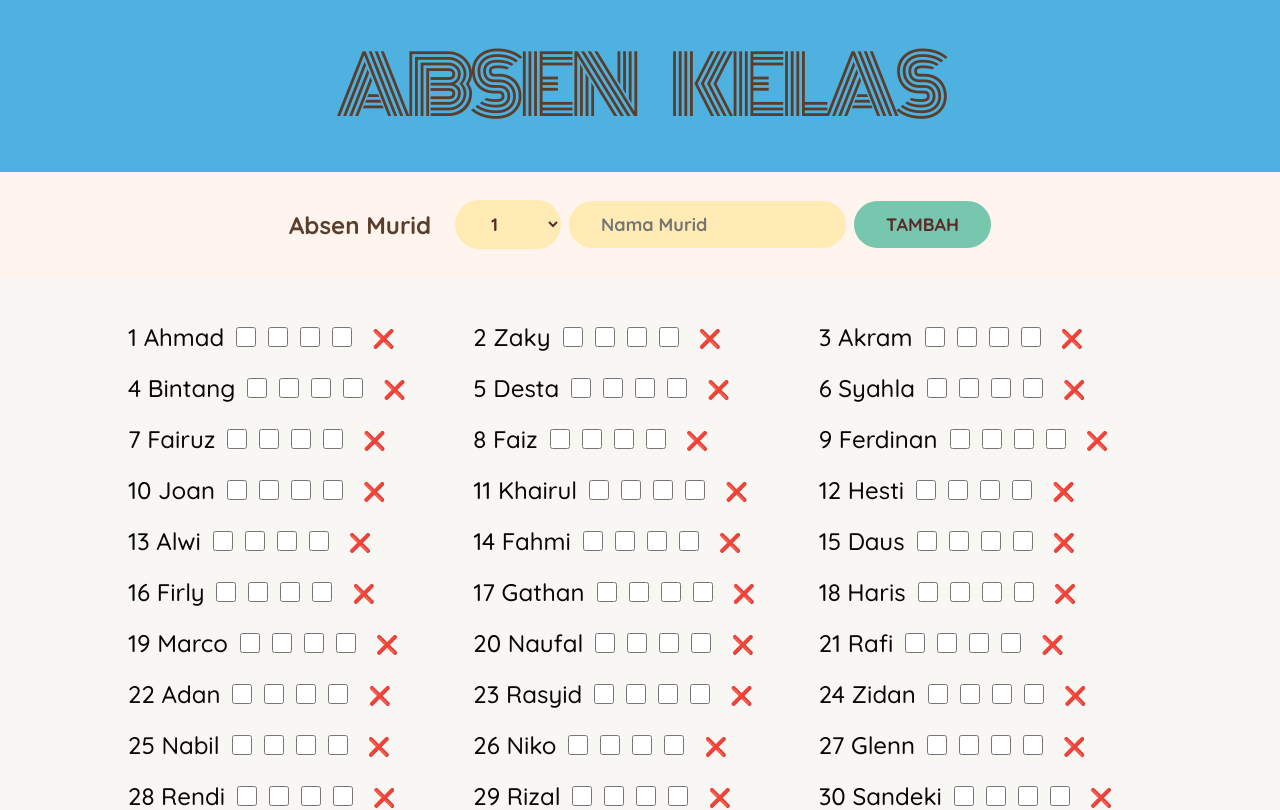
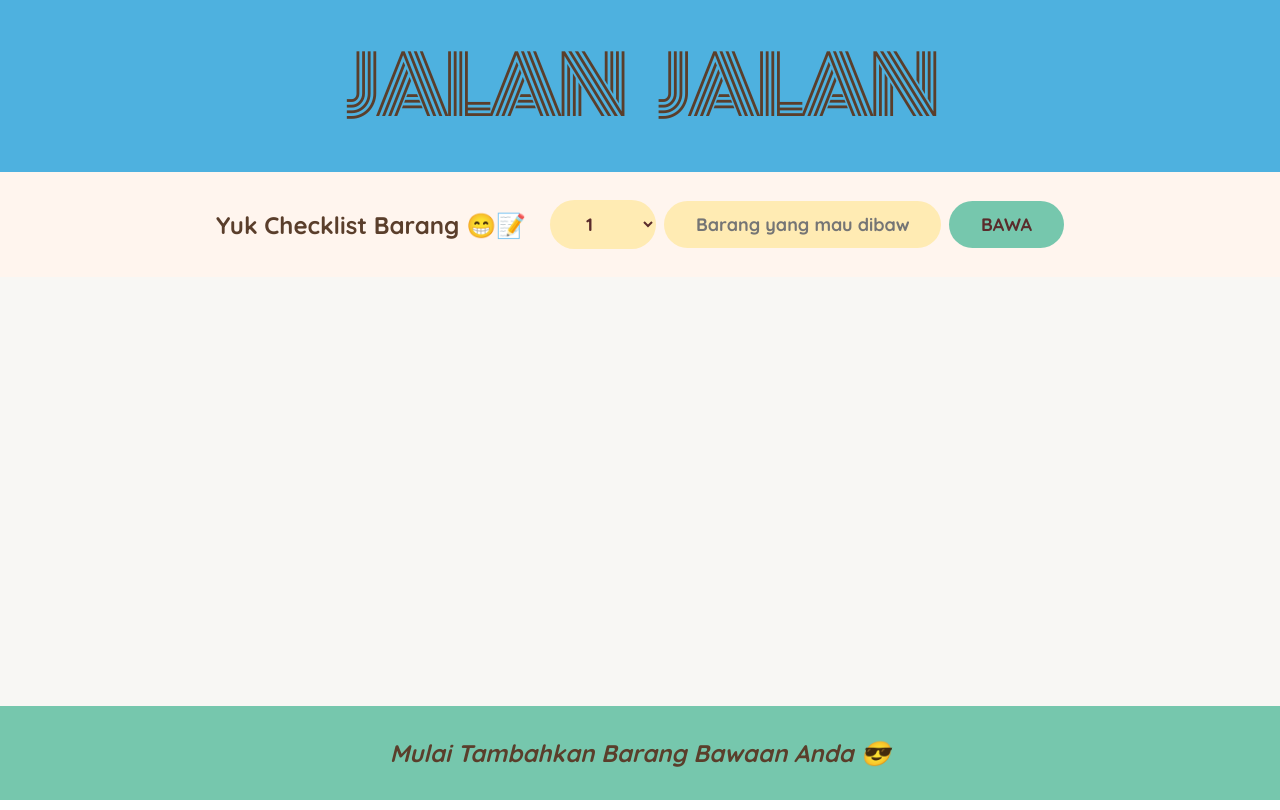
Before and after one commit to Rysu69/travel-App, a React (Create React App) app: page / in a window 1280 px wide. Shown: the top 810 px of the page. Built offline with nearby package versions, Linux system fonts and the light colour scheme.

Commit message:
Done pak aji

```diff
--- a/src/App.js
+++ b/src/App.js
@@ -1,138 +1,160 @@
-import React, { useState } from "react";
-import dataSiswa from './dataSiswa.js';
+import { useState } from "react";
 
+//parent component
 export default function App() {
-  const [items, setItems] = useState(dataSiswa);
+  //destructuring array for states
+  const [items, setItems] = useState([]);
 
+  //handle add items to the state
   function handleAddItems(item) {
     setItems((items) => [...items, item]);
   }
 
-  function onDeleteItem(itemId) {
-    setItems((items) => items.filter((item) => item.id !== itemId));
+  //handle delete items from the state
+  function handleDeleteItem(id) {
+    // console.log(id);
+    setItems((items) => items.filter((item) => item.id !== id));
   }
 
-  function handleUpdateItem(id, category) {
+  //handle update items from the state
+  function handleUpdateItem(id) {
     setItems((items) =>
       items.map((item) =>
-        item.id === id ? { ...item, [category]: !item[category] } : item
+        item.id === id ? { ...item, packed: !item.packed } : item
       )
     );
   }
 
+  //render child components inside parent
   return (
     <div className="app">
       <Logo />
       <Form onAddItems={handleAddItems} />
-      <PackingList items={items} onDeleteItem={onDeleteItem} onUpdateItem={handleUpdateItem} />
+      <PackingList
+        items={items}
+        onDeleteItem={handleDeleteItem}
+        onUpdateItem={handleUpdateItem}
+      />
       <Stats items={items} />
     </div>
   );
 }
 
+//child component logo
 function Logo() {
-  return <h1>ABSEN KELAS</h1>;
+  return (
+    <div>
+      <h1> JALAN JALAN</h1>
+    </div>
+  );
 }
 
+//child component form
 function Form({ onAddItems }) {
+  //destructuring array for state
   const [description, setDescription] = useState("");
   const [quantity, setQuantity] = useState(1);
 
+  // handle submission of from, by preventing its default behavior
   function handleSubmit(e) {
     e.preventDefault();
 
+    //if empty description
     if (!description) return;
 
-    const newItem = { description, quantity, packed: false, id: Date.now(), A: false, B: false, C: false, D: false };
-    console.log(newItem);
+    const newItem = { description, quantity, packed: false, id: Date.now() };
+    console.log(newItem); //testing new item data
 
+    //store new item in array from parent state
+    //called this function whenever form submitted
     onAddItems(newItem);
 
+    //return this state
     setDescription("");
     setQuantity(1);
   }
 
   return (
     <form className="add-form" onSubmit={handleSubmit}>
-      <h3>Absen Murid</h3>
-      <select value={quantity} onChange={(e) => setQuantity(Number(e.target.value))}>
-        {Array.from({ length: 40 }, (_, i) => i + 1).map((num) => (
-          <option key={num} value={num}>
-            {num}
-          </option>
+      <h3>Yuk Checklist Barang 😁📝</h3>
+      <select
+        value={quantity}
+        onChange={(e) => setQuantity(Number(e.target.value))}
+      >
+        {Array.from({ length: 20 }, (_, i) => i + 1).map((num) => (
+          <option value={num}>{num}</option>
         ))}
       </select>
       <input
         type="text"
-        placeholder="Nama Murid"
+        placeholder="Barang yang mau dibawa"
         value={description}
         onChange={(e) => setDescription(e.target.value)}
       />
-      <button>Tambah</button>
+      <button>Bawa</button>
     </form>
   );
 }
 
+//child component PackingList
 function PackingList({ items, onDeleteItem, onUpdateItem }) {
-  const sortedItems = items.slice().sort((a, b) => a.quantity - b.quantity);
-
   return (
     <div className="list">
       <ul>
-        {sortedItems.map((item) => (
-          <Item item={item} key={item.id} onDeleteItem={onDeleteItem} onUpdateItem={onUpdateItem} />
+        {items.map((item) => (
+          <Item
+            item={item}
+            key={item.id}
+            onDeleteItem={onDeleteItem}
+            onUpdateItem={onUpdateItem}
+          />
         ))}
       </ul>
     </div>
   );
 }
 
+//sub-component PackingList
 function Item({ item, onDeleteItem, onUpdateItem }) {
-  const [checked, setChecked] = useState({});
-
-  const handleCheckboxChange = (index, category) => {
-    const newChecked = { ...checked };
-    Object.keys(newChecked).forEach((key) => {
-      newChecked[key] = false;
-    });
-    newChecked[index] = true;
-    setChecked(newChecked);
-    onUpdateItem(item.id, category);
-  };
-
   return (
     <li>
+      <input
+        type="checkbox"
+        value={item.packed}
+        onChange={() => onUpdateItem(item.id)}
+      />
+      {/* ternary operator to check simple condition */}
+      {/* if item.packed === true then apply this style textDecoration: "line-through"
+      else don't do anything */}
       <span style={item.packed ? { textDecoration: "line-through" } : {}}>
         {item.quantity} {item.description}
       </span>
-      {['A', 'B', 'C', 'D'].map((category, index) => (
-        <input
-          key={index}
-          type="checkbox"
-          checked={checked[index] || false}
-          onChange={() => handleCheckboxChange(index, category)}
-        />
-      ))}
       <button onClick={() => onDeleteItem(item.id)}>❌</button>
     </li>
   );
 }
 
+//child component Stats
 function Stats({ items }) {
-  const stats = { A: 0, B: 0, C: 0, D: 0 };
+  // jika tidak ada item pada array
+  if (!items.length)
+    return (
+      <p className="stats">
+        <em>Mulai Tambahkan Barang Bawaan Anda 😎</em>
+      </p>
+    );
 
-  items.forEach((item) => {
-    ['A', 'B', 'C', 'D'].forEach((category) => {
-      if (item[category]) {
-        stats[category]++;
-      }
-    });
-  });
+  const numItems = items.length;
+  const numPacked = items.filter((item) => item.packed).length;
+  const percentage = Math.round((numPacked / numItems) * 100);
 
   return (
     <footer className="stats">
       <em>
-        Checklist Murid (Masuk = {stats.A},Sakit = {stats.B},Ijin = {stats.C},Alpha = {stats.D})
+        {percentage === 100
+          ? "Kamu Siap Berangkat 🛺🚕"
+          : `💼 Kamu punya ${numItems} barang di daftar, dan sudah packing ${numPacked}
+        barang (${percentage}%)`}
       </em>
     </footer>
   );
```
